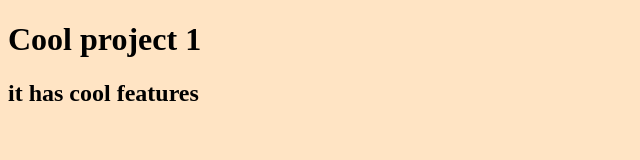
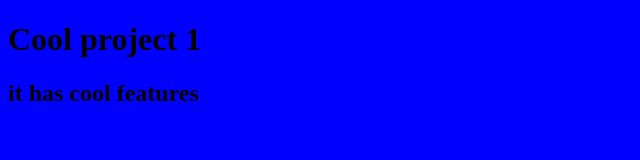
Before and after one commit to Srikanth2355/gitproject1, a plain HTML site: page index.html in a window 1280 px wide. Shown: the whole page, without its empty margins (0-640 px from the left). Drawn offline with Linux system fonts and the light colour scheme.

Commit message:
ADD:backgrnd clor

```diff
--- a/style.css
+++ b/style.css
@@ -1,3 +1,3 @@
 body {
-  background-color: bisque;
+  background-color: blue;
 }
```
